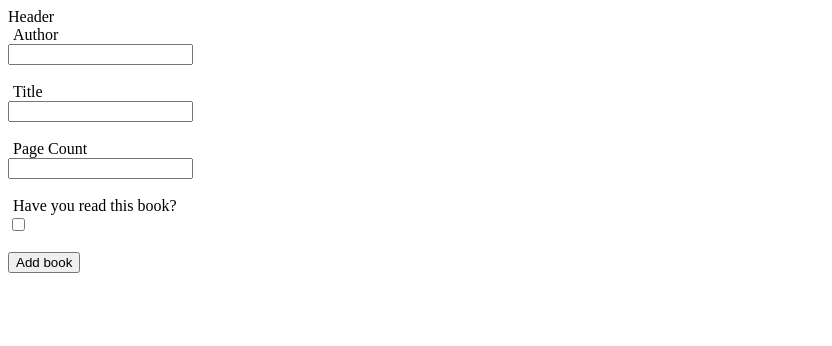
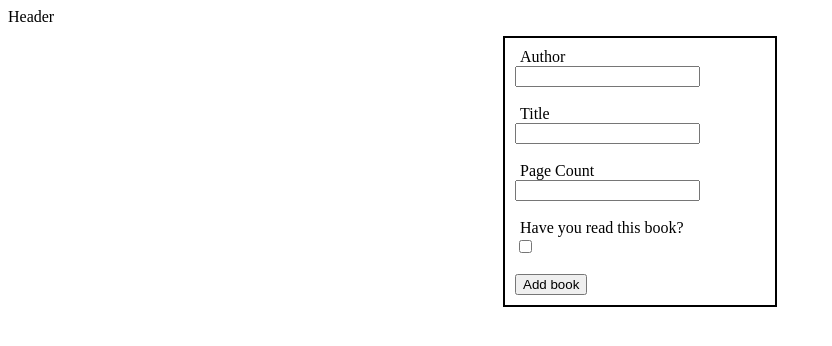
Before and after one commit to charliewturner/book-library-project, a plain HTML site: page index.html in a window 1280 px wide. Shown: the whole page, without its empty margins (0-832 px from the left). Drawn offline with Linux system fonts and the light colour scheme.

Commit message:
Center form with CSS

```diff
--- a/index.html
+++ b/index.html
@@ -11,7 +11,7 @@
 
 <body>
     <div id="header">Header</div>
-
+    <div class="lower">
         <div id="form-container">
             <form id="form" action="" method="get">
                 <div><label for="authorInput">Author<input type="text" id="authorInput"></label></div>
@@ -24,6 +24,7 @@
 
 
         </div>
+    </div>
     <script src="script.js" defer></script>
 </body>
 
--- a/style.css
+++ b/style.css
@@ -7,12 +7,17 @@
     border-width: 2px;
 }
 
-.form-container{
+.lower{
     display: flex;
-    flex: 1;
+    justify-content: center;
+}
+
+#form-container{
+    display: flex;
+
     border-style: solid;
     border-width: 2px;
-    width: 300px;
+    width: 250px;
     padding: 10px;
     margin: 10px;
 }
```
Lines whose indentation alone changed are shown as unchanged.
